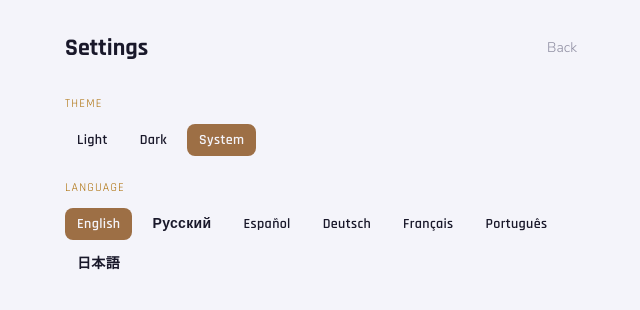
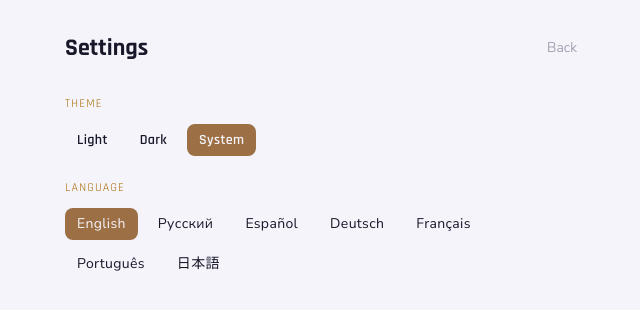
Before and after one commit to CorazonCruzo/saccada, a React (Vite) app: page /settings in a window 1280 px wide. Shown: the top 310 px of the page, without its empty margins (319-959 px from the left). Built offline with nearby package versions, Linux system fonts and the light colour scheme.

Commit message:
Fix font rendering for Cyrillic and Japanese in language selector

```diff
--- a/index.html
+++ b/index.html
@@ -13,11 +13,11 @@
     <meta name="description" content="Guided eye movement sessions with sound, haptics, and eye tracking" />
     <title>Saccada</title>
 
-    <!-- Google Fonts: Rajdhani, Nunito Sans, Noto Sans Devanagari -->
+    <!-- Google Fonts: Rajdhani, Nunito Sans, Noto Sans Devanagari, Noto Sans JP -->
     <link rel="preconnect" href="https://fonts.googleapis.com" />
     <link rel="preconnect" href="https://fonts.gstatic.com" crossorigin />
     <link
-      href="https://fonts.googleapis.com/css2?family=Rajdhani:wght@400;500;600;700&family=Nunito+Sans:ital,opsz,wght@0,6..12,300;0,6..12,400;0,6..12,600;1,6..12,300&family=Noto+Sans+Devanagari:wght@400;600&family=Jura:wght@400;500;600;700&display=swap"
+      href="https://fonts.googleapis.com/css2?family=Rajdhani:wght@400;500;600;700&family=Nunito+Sans:ital,opsz,wght@0,6..12,300;0,6..12,400;0,6..12,600;1,6..12,300&family=Noto+Sans+Devanagari:wght@400;600&family=Noto+Sans+JP:wght@300;400;600&family=Jura:wght@400;500;600;700&display=swap"
       rel="stylesheet"
     />
   </head>
--- a/src/app/styles/globals.css
+++ b/src/app/styles/globals.css
@@ -72,8 +72,8 @@
 /* Font families — separate @theme (not inline) so utilities use var()
    and locale overrides like :root[lang="ru"] take effect */
 @theme {
-  --font-heading: "Rajdhani", sans-serif;
-  --font-body: "Nunito Sans", sans-serif;
+  --font-heading: "Rajdhani", "Noto Sans JP", sans-serif;
+  --font-body: "Nunito Sans", "Noto Sans JP", sans-serif;
   --font-devanagari: "Noto Sans Devanagari", sans-serif;
 }
 
--- a/src/pages/settings/SettingsPage.tsx
+++ b/src/pages/settings/SettingsPage.tsx
@@ -65,6 +65,7 @@ export default function SettingsPage() {
                   key={loc}
                   variant={locale === loc ? 'default' : 'ghost'}
                   size="sm"
+                  className="font-body font-normal"
                   onClick={() => setLocale(loc)}
                 >
                   {localeNames[loc]}
```
